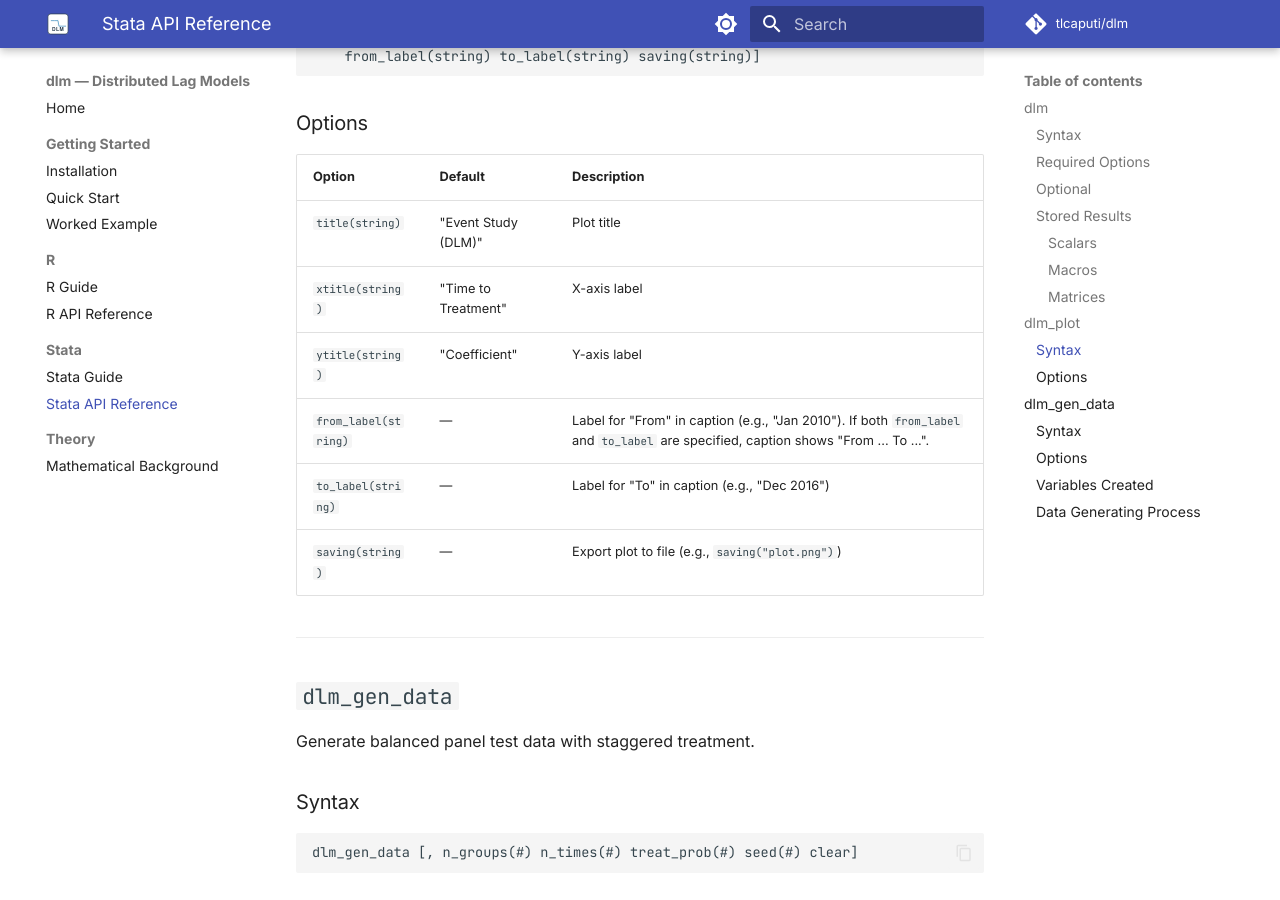
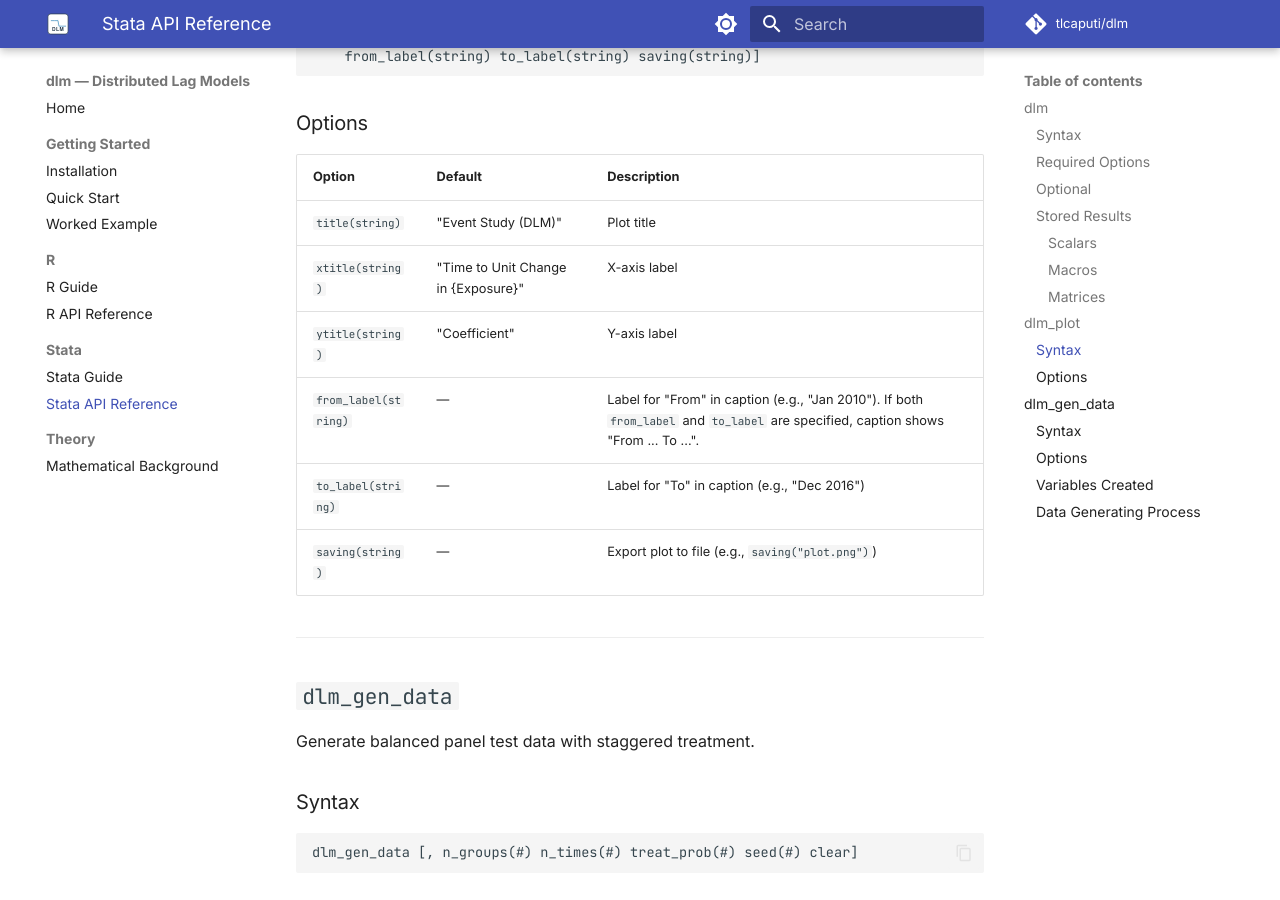
Before and after one commit to tlcaputi/dlm, an MkDocs documentation site: the page built from docs/stata/api.md, in a window 1280 px wide and 900 px high, scrolled down 2339 px. Built offline with MkDocs 1.6.1 and Material for MkDocs 9.7.7, drawn with Linux system fonts in a browser that asks for light colours; comment, search, counter and statistics services are not loaded.

Commit message:
Change default x-axis label to 'Time to Unit Change in {Exposure}'

```diff
--- a/docs/stata/api.md
+++ b/docs/stata/api.md
@@ -78,7 +78,7 @@ dlm_plot [, title(string) xtitle(string) ytitle(string)
 | Option | Default | Description |
 |---|---|---|
 | `title(string)` | "Event Study (DLM)" | Plot title |
-| `xtitle(string)` | "Time to Treatment" | X-axis label |
+| `xtitle(string)` | "Time to Unit Change in {Exposure}" | X-axis label |
 | `ytitle(string)` | "Coefficient" | Y-axis label |
 | `from_label(string)` | — | Label for "From" in caption (e.g., "Jan 2010"). If both `from_label` and `to_label` are specified, caption shows "From ... To ...". |
 | `to_label(string)` | — | Label for "To" in caption (e.g., "Dec 2016") |
```
Also changed, not shown: docs/stata/guide.md (+1 -1 lines), docs/assets/plot_combined_v2.png, docs/assets/plot_dlm_v2.png, docs/assets/plot_event_study_v2.png, docs/assets/plot_quickstart_r_v2.png, docs/assets/plot_r_guide_custom_v2.png, docs/assets/plot_r_guide_default_v2.png, 2 other files.
